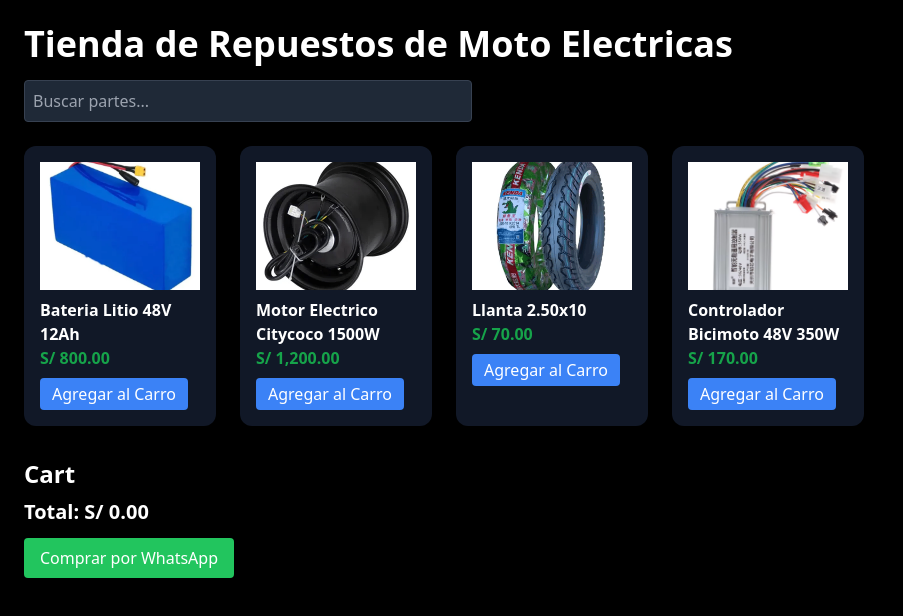
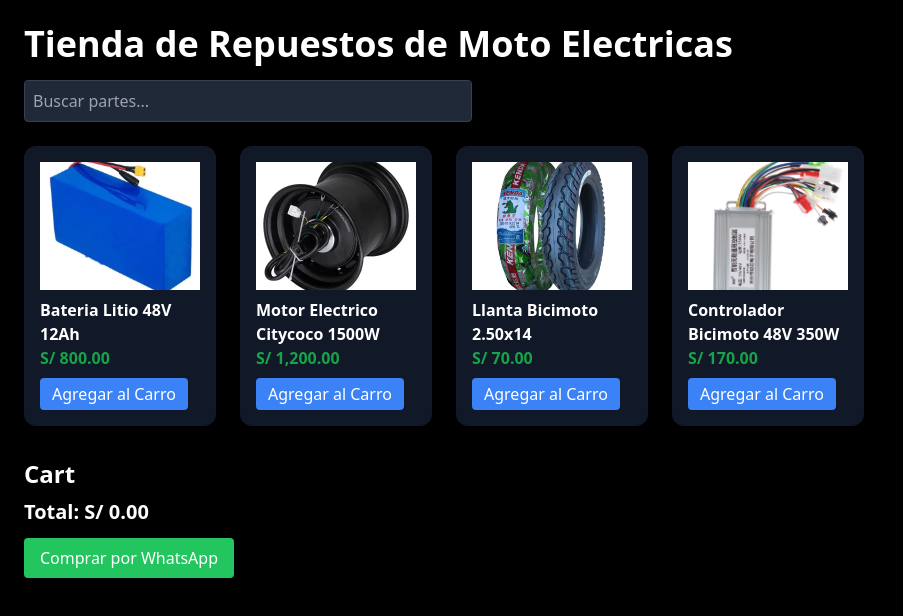
Before and after one commit to JORGEINGABRA/spare-parts-store, a Next.js app: page / in a window 1280 px wide. Shown: the top 616 px of the page, without its empty margins (0-903 px from the left). Built offline with nearby package versions, Linux system fonts and the light colour scheme.

Commit message:
update tire size

```diff
--- a/app/SparePartsApp.js
+++ b/app/SparePartsApp.js
@@ -16,7 +16,7 @@
   },
   {
     id: 3,
-    name: "Llanta 2.50x10",
+    name: "Llanta Bicimoto 2.50x14",
     price: 70,
     image: "/images/products/tire.png",
   },
```
